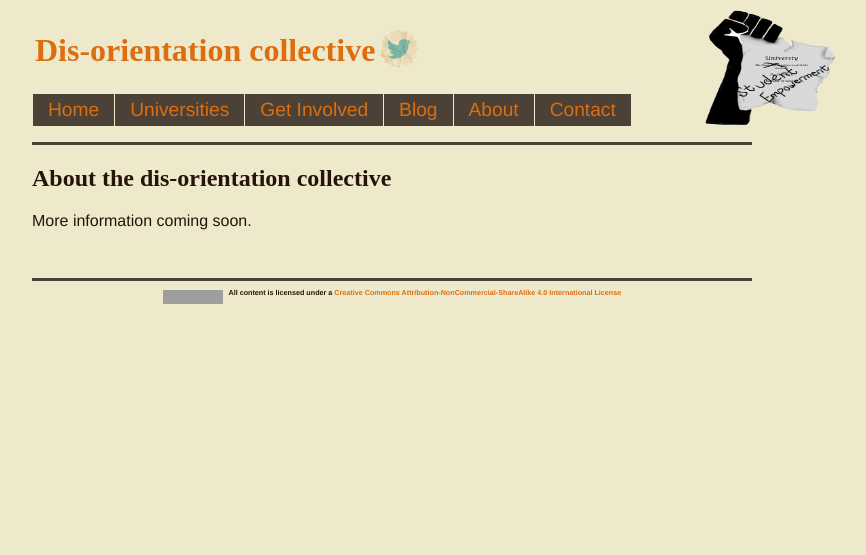
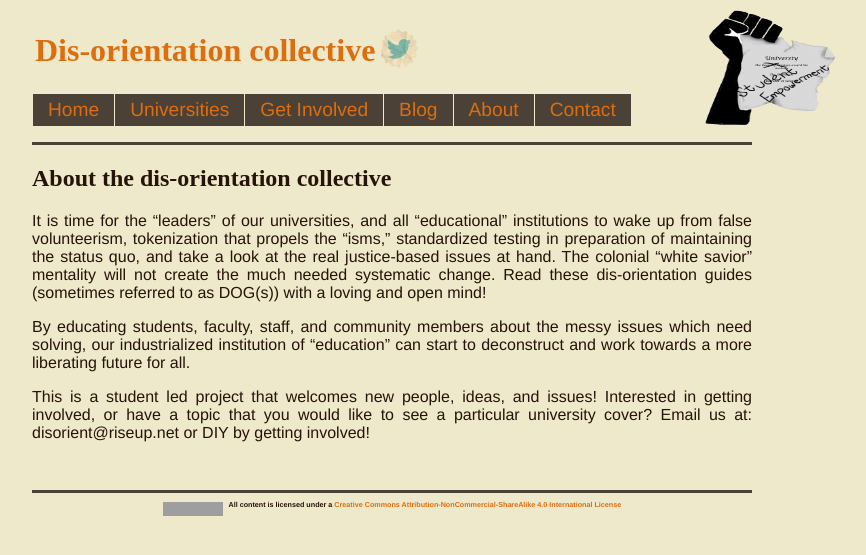
Before and after one commit to dis-orientation/dis-orientation.github.io, a Jekyll site: the page built from about.md, in a window 1280 px wide. Shown: the top 555 px of the page, without its empty margins (248-1114 px from the left). Built offline with Jekyll 4.4.1, drawn with Linux system fonts in a browser that asks for light colours; Markdown is read by kramdown in place of the engine named in the settings; grey boxes are pictures that could not be loaded.

Commit message:
Update about.md

```diff
--- a/about.md
+++ b/about.md
@@ -5,4 +5,8 @@ layout: default
 
 ## About the dis-orientation collective
 
-More information coming soon.
+It is time for the "leaders" of our universities, and all "educational" institutions to wake up from false volunteerism, tokenization that propels the "isms," standardized testing in preparation of maintaining the status quo, and take a look at the real justice-based issues at hand. The colonial "white savior" mentality will not create the much needed systematic change. Read these dis-orientation guides (sometimes referred to as DOG(s)) with a loving and open mind!
+
+ By educating students, faculty, staff, and community members about the messy issues which need solving, our industrialized institution of "education" can start to deconstruct and work towards a more liberating future for all.
+
+This is a student led project that welcomes new people, ideas, and issues! Interested in getting involved, or have a topic that you would like to see a particular university cover? Email us at: disorient@riseup.net or DIY by getting involved!
```
